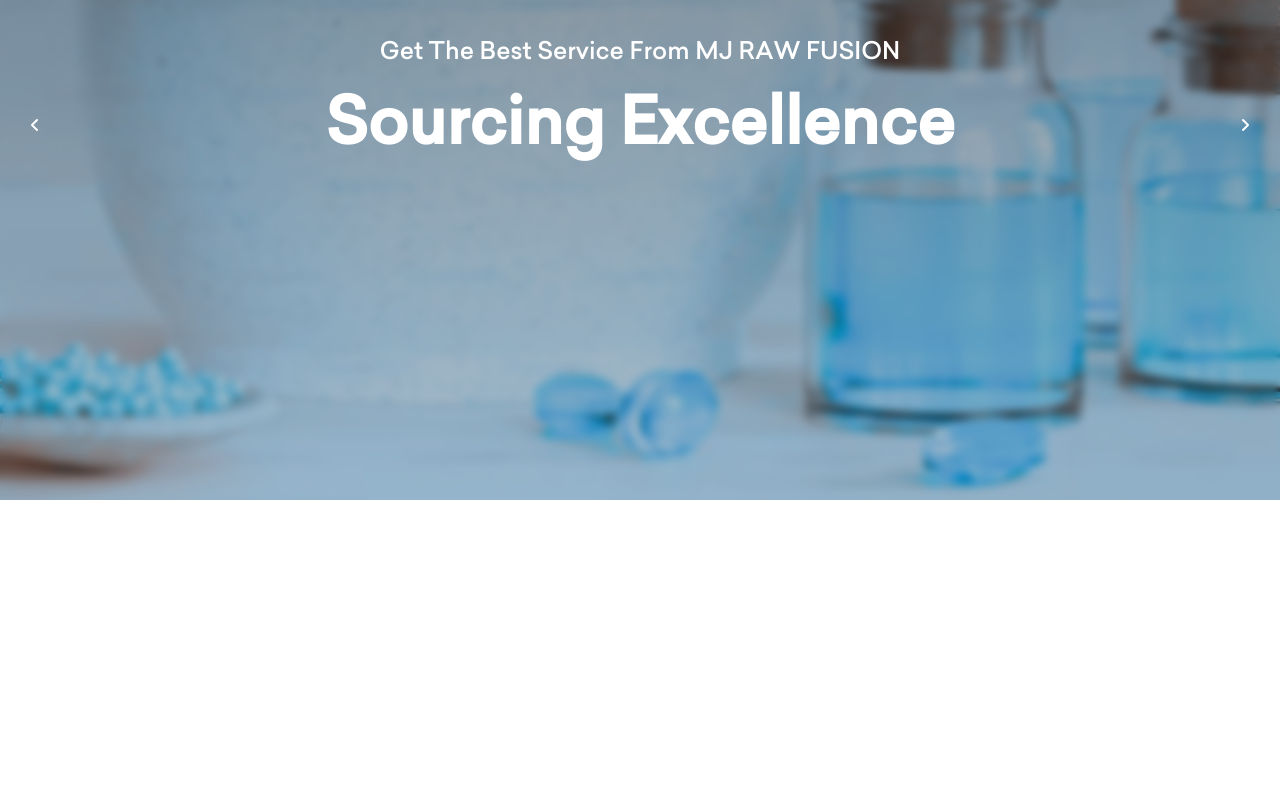
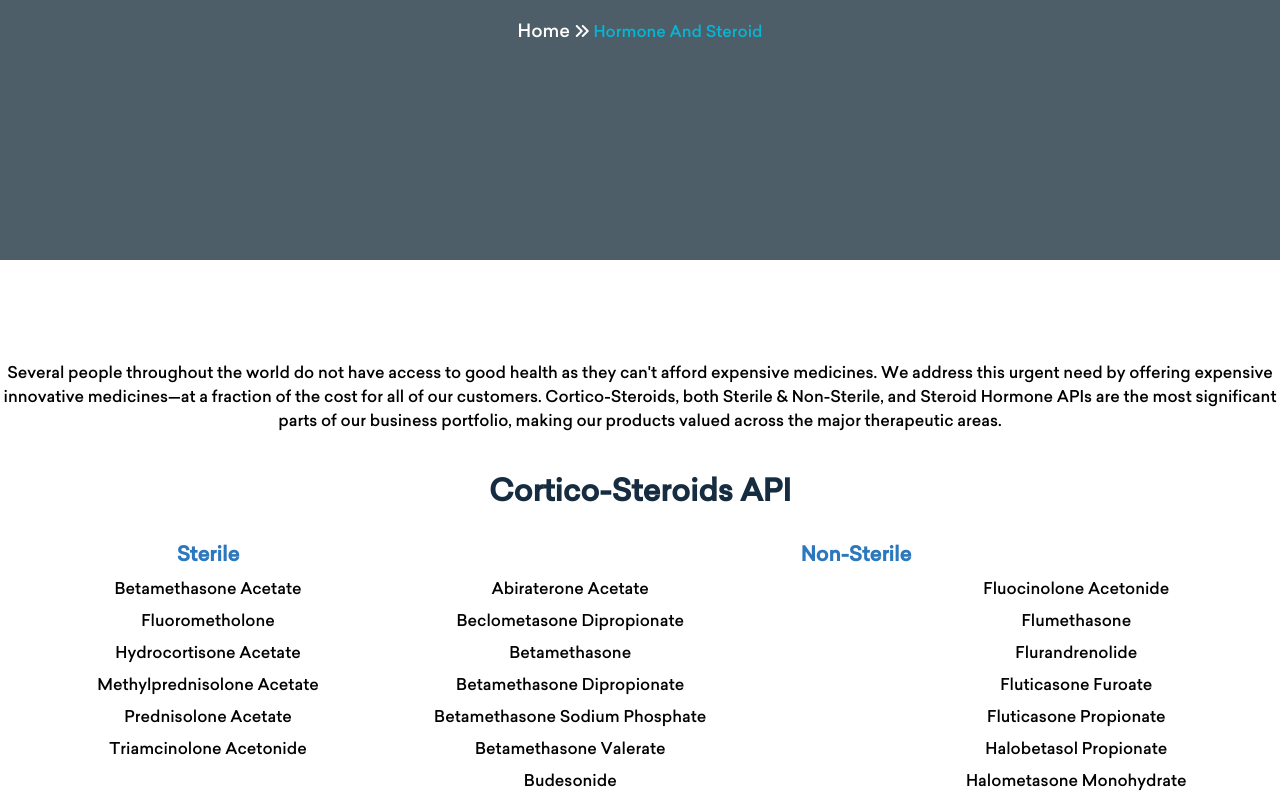
Before and after one commit to antorntech/mjrawfusion, a React (Vite) app: page /hormone-and-steroid in a window 1280 px wide. Shown: the part 300-1097 px from the top of the page. Built offline with nearby package versions, Linux system fonts and the light colour scheme.

Commit message:
add hormore and steroid page

```diff
--- a/public/pdfs/antidiabetic.html
+++ b/public/pdfs/antidiabetic.html
@@ -1,5 +1,8 @@
 <p style="margin-top: 0pt; margin-bottom: 0pt; text-align: center">
-  <strong><span style="color: #162c40">Anti-Diabetic APIS</span></strong
+  <strong
+    ><span style="font-size: 24px; font-weight: bold"
+      >Anti-Diabetic APIS</span
+    ></strong
   ><span style="color: #162c40">&nbsp;</span
   ><span style="color: #162c40"
     >are tailored to address diabetes mellitus by regulating blood sugar levels.
--- a/src/index.css
+++ b/src/index.css
@@ -758,6 +758,10 @@
     gap: 20px;
   }
 
+  .blended-wrapper {
+    grid-template-columns: repeat(1, 1fr);
+  }
+
   .blended-wrapper thead th {
     font-size: 0.9rem;
   }
--- a/src/pages/products/PRM/PRMMain.jsx
+++ b/src/pages/products/PRM/PRMMain.jsx
@@ -117,14 +117,17 @@
               <h3 class="font-semibold text-[#162C40]">Strategic Pipeline</h3>
               <ul class="list-none ml-16 mt-2">
                 <li>
-                  <a href="#" class="text-blue-600 hover:underline">
+                  <Link to="/oncology" class="text-blue-600 hover:underline">
                     Oncology
-                  </a>
+                  </Link>
                 </li>
                 <li>
-                  <a href="#" class="text-blue-600 hover:underline">
+                  <Link
+                    to="/hormone-and-steroid"
+                    class="text-blue-600 hover:underline"
+                  >
                     Hormone and Steroid
-                  </a>
+                  </Link>
                 </li>
               </ul>
             </div>
--- /dev/null
+++ b/src/pages/products/PRM/strategic-pipeline/HormoneAndSteroid.jsx
@@ -0,0 +1,175 @@
+import React from "react";
+import PageHeader from "../../../../components/PageHeader/PageHeader";
+
+const HormoneAndSteroid = () => {
+  const corticosteroids = [
+    "Betamethasone Acetate",
+    "Fluorometholone",
+    "Hydrocortisone Acetate",
+    "Methylprednisolone Acetate",
+    "Prednisolone Acetate",
+    "Triamcinolone Acetonide",
+  ];
+
+  const medications = [
+    "Abiraterone Acetate",
+    "Beclometasone Dipropionate",
+    "Betamethasone",
+    "Betamethasone Dipropionate",
+    "Betamethasone Sodium Phosphate",
+    "Betamethasone Valerate",
+    "Budesonide",
+    "Clobetasone Butyrate",
+    "Clobetasol Propionate",
+    "Cloprednol",
+    "Clocortolone Pivalate",
+    "Deflazacort",
+    "Desonide",
+    "Desoximethasone",
+    "Dexamethasone",
+    "Dexamethasone Sodium Phosphate",
+    "Difluprednate",
+  ];
+
+  const corticosteroidMedications = [
+    "Fluocinolone Acetonide",
+    "Flumethasone",
+    "Flurandrenolide",
+    "Fluticasone Furoate",
+    "Fluticasone Propionate",
+    "Halobetasol Propionate",
+    "Halometasone Monohydrate",
+    "Hydrocortisone",
+    "Hydrocortisone Butyrate",
+    "Hydrocortisone Hemisuccinate",
+    "Hydrocortisone Sodium Succinate (Buffered 5%)",
+    "Hydrocortisone Valerate",
+    "Methyl prednisolone",
+    "Methylprednisolone Aceponate",
+    "Methylprednisolone Hemisuccinate",
+    "Methylprednisolone Sodium Succinate (Buffered 3%)",
+    "Mometasone Furoate",
+    "Mometasone Furoate Monohydrate",
+    "Prednisone",
+    "Prednisolone",
+    "Prednisolone Hemisuccinate",
+    "Prednisolone Sodium Phosphate",
+    "Clascoterone",
+  ];
+
+  const hormoneMedications = [
+    "Boldenone",
+    "Conjugated Estrogens",
+    "Desogestrel",
+    "Dihydrotestosterone (Stanolone)",
+    "Drospirenone",
+    "Esterified Estrogens",
+    "Estradiol",
+    "Estradiol Hemihydrate",
+    "Ethinyl Estradiol",
+    "Ethisterone",
+    "Ethynodiol Diacetate",
+    "Gestodene",
+    "Hydroxyprogesterone Caproate",
+  ];
+
+  const additionalHormoneMedications = [
+    "Levonorgestrel",
+    "Nandrolone",
+    "Nandrolone Decanoate",
+    "Nandrolone Phenyl Propionate",
+    "Norethindrone Base & Acetate",
+    "Progesterone",
+    "Testosterone",
+    "Testosterone Cypionate",
+    "Testosterone Decanoate",
+    "Testosterone Enanthate",
+    "Testosterone Isocaproate",
+    "Testosterone Phenylpropionate",
+    "Testosterone Propionate",
+    "Testosterone Undecanoate",
+    "Mifepristone",
+  ];
+
+  return (
+    <>
+      <PageHeader
+        title={location.pathname.split("/").pop()}
+        imageUrl="/images/pageheader.jpg"
+      />
+      <div className="py-[20px] md:py-[80px] lg:py-[100px]">
+        <div className="max-w-screen-xl mx-auto">
+          <p className="text-center">
+            Several people throughout the world do not have access to good
+            health as they can&#39;t afford expensive medicines. We address this
+            urgent need by offering expensive innovative medicines—at a fraction
+            of the cost for all of our customers. Cortico-Steroids, both Sterile
+            &amp; Non-Sterile, and Steroid Hormone APIs are the most significant
+            parts of our business portfolio, making our products valued across
+            the major therapeutic areas.
+          </p>
+
+          <h2 className="text-2xl md:text-3xl mt-5 md:mt-10 font-bold text-center text-[#162c40]">
+            Cortico-Steroids API
+          </h2>
+          <div className="grid grid-cols-1 md:grid-cols-3 gap-4 mt-5 md:mt-8">
+            <div className="w-full md:col-span-1">
+              <h2 className="text-lg md:text-xl font-bold text-center text-[#2c78be]">
+                Sterile
+              </h2>
+              <ul>
+                {corticosteroids.map((item, index) => (
+                  <li key={index} className="my-2 text-center">
+                    {item}
+                  </li>
+                ))}
+              </ul>
+            </div>
+            <div className="w-full md:col-span-2">
+              <h2 className="text-lg md:text-xl font-bold text-center text-[#2c78be]">
+                Non-Sterile
+              </h2>
+              <div className="flex flex-col text-center md:flex-row md:justify-between">
+                <ul>
+                  {medications.map((item, index) => (
+                    <li key={index} className="my-2">
+                      {item}
+                    </li>
+                  ))}
+                </ul>
+                <ul>
+                  {corticosteroidMedications.map((item, index) => (
+                    <li key={index} className="my-2">
+                      {item}
+                    </li>
+                  ))}
+                </ul>
+              </div>
+            </div>
+          </div>
+          <h2 className="text-2xl md:text-3xl font-bold text-center text-[#162c40] mt-5">
+            Hormones (Steroid) API
+          </h2>
+          <div className="w-full md:w-1/2 mx-auto mt-5 flex flex-col text-center md:flex-row md:justify-between">
+            <ul>
+              {hormoneMedications?.map((item, index) => (
+                <li key={index} className="my-2">
+                  {item}
+                </li>
+              ))}
+            </ul>
+            <ul>
+              {additionalHormoneMedications?.map((item, index) => (
+                <li key={index} className="my-2">
+                  {item}
+                </li>
+              ))}
+            </ul>
+          </div>
+        </div>
+      </div>
+    </>
+  );
+};
+
+export default HormoneAndSteroid;
--- /dev/null
+++ b/src/pages/products/PRM/strategic-pipeline/Oncology.jsx
@@ -0,0 +1,97 @@
+import React from "react";
+import PageHeader from "../../../../components/PageHeader/PageHeader";
+
+const Oncology = () => {
+  return (
+    <>
+      <PageHeader
+        title={location.pathname.split("/").pop()}
+        imageUrl="/images/pageheader.jpg"
+      />
+      <div className="py-[20px] md:py-[80px] lg:py-[100px]">
+        <div className="max-w-screen-xl mx-auto">
+          <p
+            style={{
+              color: "#162c40",
+              fontSize: "16px",
+              textAlign: "center",
+            }}
+          >
+            <span style={{ fontSize: "24px", fontWeight: "bold" }}>
+              Anti-cancer APIs
+            </span>{" "}
+            are compounds possessing anticancer properties incorporated into
+            medications to prevent, treat, or manage different cancer types.
+            They function via diverse mechanisms like impeding cancer cell
+            growth, triggering apoptosis, or halting cancer spread. These APIs
+            are pivotal in crafting cancer therapies and are indispensable
+            components of cancer treatment protocols. <br /> We offer various
+            types of anti-cancer APIs utilized in cancer treatments, serving as
+            essential elements of cancer therapy protocols.
+          </p>
+          <div className="mt-12">
+            <ul className="w-full md:w-1/2 mx-auto">
+              <li className="flex items-center justify-between gap-12">
+                <p>Nintedanib Esylate</p>
+                <p>Gefitinib</p>
+              </li>
+              <li className="flex items-center justify-between gap-12">
+                <p>Imatinib Mesylate</p>
+                <p>Dasatinib</p>
+              </li>
+              <li className="flex items-center justify-between gap-12">
+                <p>Pazopanib HCL</p>
+                <p>Sorafenib</p>
+              </li>
+              <li className="flex items-center justify-between gap-12">
+                <p>Rucaparib Camsylate</p>
+                <p>Sunitinib</p>
+              </li>
+              <li className="flex items-center justify-between gap-12">
+                <p>Temozolomide</p>
+                <p>Tofacitinib</p>
+              </li>
+              <li className="flex items-center justify-between gap-12">
+                <p>Irinotecan HCl</p>
+                <p>Regorafenib</p>
+              </li>
+              <li className="flex items-center justify-between gap-12">
+                <p>10-Hydroxy-CPT</p>
+                <p>Cabozantinib</p>
+              </li>
+              <li className="flex items-center justify-between gap-12">
+                <p>Topotecan HCl</p>
+                <p>Ingenol Mebutate</p>
+              </li>
+              <li className="flex items-center justify-between gap-12">
+                <p>Erlotinib</p>
+                <p>Cabazitaxel</p>
+              </li>
+              <li className="flex items-center justify-between gap-12">
+                <p>Nilotinib</p>
+                <p>Anastrozole</p>
+              </li>
+              <li className="flex items-center justify-between gap-12">
+                <p>Capecitabine</p>
+                <p>Cyclophosphamide</p>
+              </li>
+              <li className="flex items-center justify-between gap-12">
+                <p>Cytaranibe</p>
+                <p>Gemcitabine</p>
+              </li>
+              <li className="flex items-center justify-between gap-12">
+                <p>Enzalutamide</p>
+                <p>Pemetrexed Disodium</p>
+              </li>
+              <li className="flex items-center justify-between gap-12">
+                <p>Vinorelbine Tartrate</p>
+              </li>
+            </ul>
+          </div>
+        </div>
+      </div>
+    </>
+  );
+};
+
+export default Oncology;
--- a/src/routes/AppRoutes.jsx
+++ b/src/routes/AppRoutes.jsx
@@ -22,6 +22,8 @@
 import ServiceDetails from "../pages/services/ServiceDetails";
 import NovelDrugApprovals from "../pages/products/PRM/NovelDrugApprovals";
 import ExistingMoleculeDetails from "../pages/products/PRM/existing-molecule/ExistingMoleculeDetails";
+import Oncology from "../pages/products/PRM/strategic-pipeline/Oncology";
+import HormoneAndSteroid from "../pages/products/PRM/strategic-pipeline/HormoneAndSteroid";
 
 const AppRoutes = () => {
   return (
@@ -50,6 +52,8 @@
           element={<ExistingMoleculeDetails />}
         />
         <Route path="/news-letter" element={<NewsLetter />} />
+        <Route path="/oncology" element={<Oncology />} />
+        <Route path="/hormone-and-steroid" element={<HormoneAndSteroid />} />
         <Route path="/career" element={<Career />} />
         <Route path="/services/:slug" element={<ServiceDetails />} />
         <Route path="*" element={<Home />} />
```
